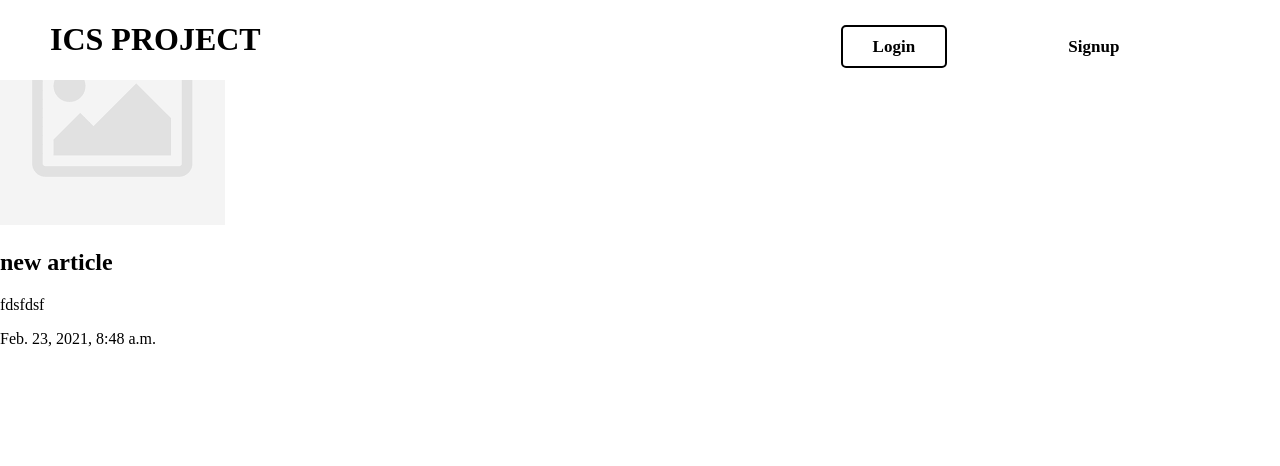
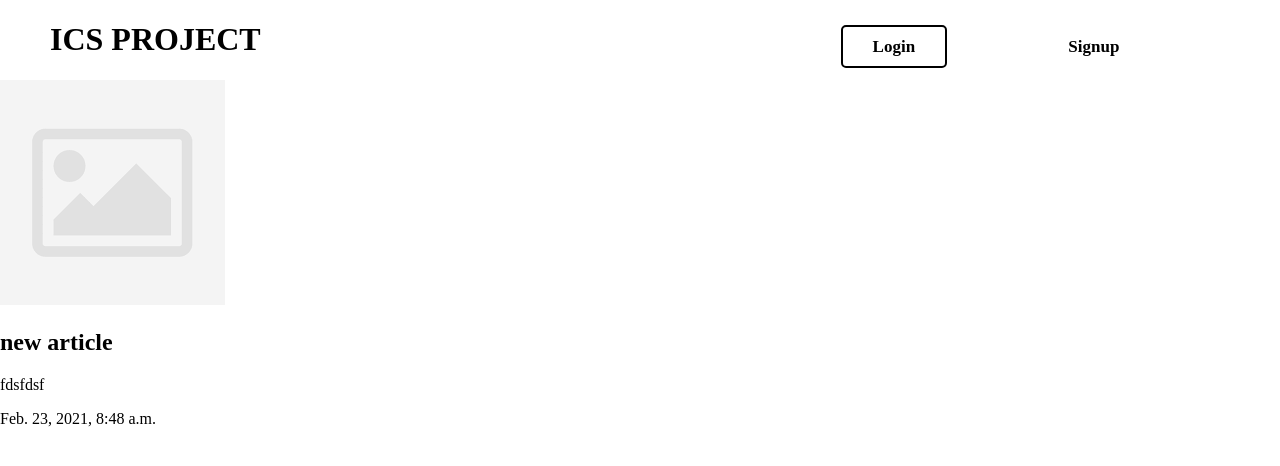
Before and after one commit to EzanAsif/ICS-2-Final-Project, a Django app: a page that uses templates/base_layout.html in a window 1280 px wide. Shown: the top 466 px of the page. Run offline with Django 3.2, Linux system fonts and the light colour scheme; data comes from the database, SQL or seed files in the repository; both versions use the stored data as it was after the commit.

```diff
--- a/assets/styles.css
+++ b/assets/styles.css
@@ -126,7 +126,13 @@ body{
     text-decoration: none !important;
 }
 
+.review-detail{
+    margin-top: 80px;
+}
 
+.create-review{
+    margin-top: 80px;
+}
 
 @media(max-width: 1500px) {
     .reviews div {
```
Also changed, not shown: db.sqlite3.
